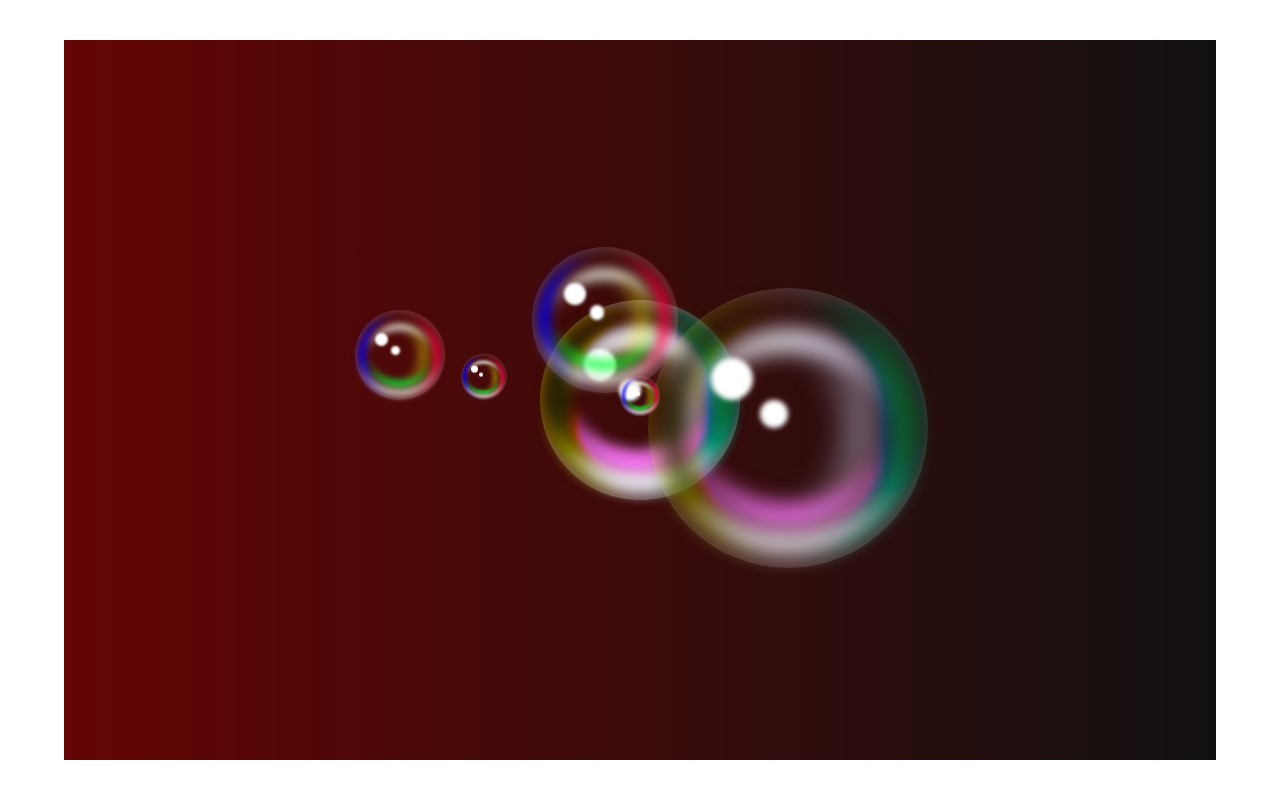
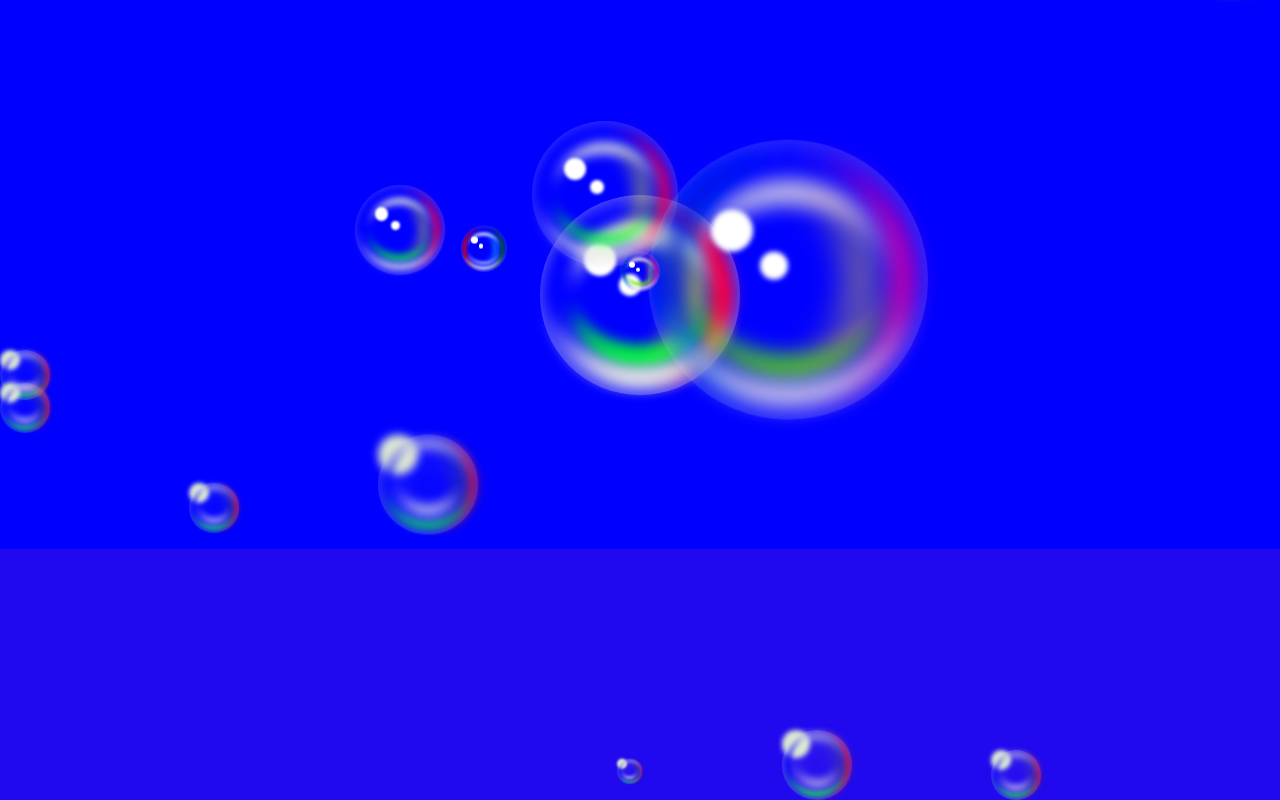
Before and after one commit to Senwere/bubble-animation, a plain HTML site: page index.html in a window 1280 px wide. Drawn offline with Linux system fonts and the light colour scheme.

Commit message:
more bubles

```diff
--- a/index.html
+++ b/index.html
@@ -7,7 +7,7 @@
     <link rel="stylesheet" href="style.css">
 </head>
 <body>
-    <div class="contain">
+    <div class="bubles1">
     <div class="bubles">
         <span></span>
         <span></span>
@@ -64,5 +64,72 @@
         <span></span>
         <span></span>
     </div>
+</div>
+    <div class="fly1">
+    <div class="fly">
+            <span></span>
+            <span></span>
+            <span></span>
+            <span></span>
+            <span></span>
+            <span></span>
+        </div>
+        <div class="fly">
+            <span></span>
+            <span></span>
+            <span></span>
+            <span></span>
+            <span></span>
+            <span></span>
+        </div>
+        <div class="fly">
+            <span></span>
+            <span></span>
+            <span></span>
+            <span></span>
+            <span></span>
+            <span></span>
+        </div>
+        <div class="fly">
+            <span></span>
+            <span></span>
+            <span></span>
+            <span></span>
+            <span></span>
+            <span></span>
+        </div>
+        <div class="fly">
+            <span></span>
+            <span></span>
+            <span></span>
+            <span></span>
+            <span></span>
+            <span></span>
+        </div>
+        <div class="fly">
+            <span></span>
+            <span></span>
+            <span></span>
+            <span></span>
+            <span></span>
+            <span></span>
+        </div>
+        <div class="fly">
+            <span></span>
+            <span></span>
+            <span></span>
+            <span></span>
+            <span></span>
+            <span></span>
+        </div>
+        <div class="fly">
+            <span></span>
+            <span></span>
+            <span></span>
+            <span></span>
+            <span></span>
+            <span></span>
+        </div>
+    </div>
 </body>
 </html>
--- a/style.css
+++ b/style.css
@@ -6,28 +6,39 @@
 body{
 
     display: flex;
-    justify-content: center;
-    align-items: center;
-    min-height: 100vh;
+    flex-direction: column;
+    justify-content: space-between;
+    height: 100vh;
     /* background-color: rgba(0, 0, 0, 0.963); */
 }
-.contain{
-    animation: animate2 10s;
-    animation-timing-function: ease-in-out;
-    animation-iteration-count: infinite;
-    min-width: 90vw;
+.bubles1{
     display: flex;
-    height: 90vh;
+    height: 70vh;
+    width: 100vw;
+    margin-bottom:0px;
+    background-color: blue;
     justify-content: center;
     align-items: center;
 }
+.fly1{
+    display: flex;
+    /* position:absolute; */
+    justify-content: space-between;
+    background-color: rgb(32, 9, 239);
+    overflow: visible;
+    width: 100vw;
+    height: 32vh;
+    align-items: last baseline;
+
+}
+/*  */
 .bubles{
     position: absolute;
     width: 200px;
     height: 200px;
     border-radius: 50%;
     box-shadow: inset 0 0 25px rgba(247, 244, 244, 0.277);
-    animation: animate 4s;
+    animation: animate 5s;
     animation-timing-function: ease-in-out;
     animation-iteration-count: infinite;
 }
@@ -106,6 +117,8 @@ body{
         background: linear-gradient(to right, rgba(255, 0, 0, 0.607),rgba(0, 0, 255, 0.584));
     }
 }
+
+
 .bubles::before
 {
     content: '';
@@ -172,3 +185,174 @@ body{
     filter: blur(8px);
     transform: rotate(360deg);
 }
+
+
+
+
+
+
+.fly{
+    position: absolute;
+    width: 50px;
+    height: 50px;
+    border-radius: 50%;
+    box-shadow: inset 0 0 25px rgba(247, 244, 244, 0.277);
+    animation: animate3 20s;
+    animation-timing-function: ease-in-out;
+    animation-iteration-count: infinite;
+}
+.fly::before
+{
+    content: '';
+
+    position:absolute;
+    justify-content: baseline;
+    width:20px;
+    height:20px ;
+    border-radius: 50%;
+    background: rgb(220, 232, 210);
+    /* z-index: 10; */
+    filter: blur(2px);
+
+}
+.fly::after
+{
+    content: '';
+
+    position: relative;
+    /* display: flex; */
+    /* justify-content: baseline; */
+    width: 5px;
+    height:5px ;
+    border-radius: 50%;
+    background: rgb(241, 234, 234);
+    /* z-index: 10; */
+    filter: blur(2px);
+
+}
+.fly:nth-child(2)
+{   /*display: flex; */
+    /* background: red; */
+        position: relative;
+        /* left: -10px; */
+        /* top: -120px; */
+        z-index: 20;
+        animation-delay: 1s;
+
+    }
+    .fly:nth-child(3)
+    {
+        /* background-color: rgba(247, 151, 7, 0.767); */
+            position: relative;
+            /* zoom:0.45; */
+            /* left: -10px;
+            top: -120px; */
+            z-index: 20;
+            animation-delay: 2s;
+
+        }
+        .fly:nth-child(4)
+        {
+            /*display: flex;*/
+            /* background: blue; */
+                position: relative;
+                zoom:2;
+                /* left: -10px;
+                top: -120px; */
+                z-index: 20;
+                animation-delay: 3s;
+
+            }
+            .fly:nth-child(5)
+            {
+                    position: relative;
+                    zoom:0.5;
+                    /* left: -10px;
+                    top: -120px; */
+                    z-index: 20;
+                    animation-delay: 4s;
+
+                }
+                .fly:nth-child(6)
+            {
+                    position: relative;
+                    zoom:1.4;
+                    /* left: -10px;
+                    top: -120px; */
+                    z-index: 20;
+                    animation-delay: 6s;
+
+                }
+                .fly:nth-child(7)
+            {
+                    position: relative;
+                    zoom:0;
+                    /* left: -10px;
+                    top: -120px; */
+                    z-index: 20;
+                    animation-delay: 8s;
+
+                }
+                .fly:nth-child(8)
+            {
+                    position: relative;
+                    zoom:2;
+                    /* left: -10px;
+                    top: -120px; */
+                    z-index: 20;
+
+                }
+.fly span{
+    position: absolute;
+    border-radius: 50%;
+}
+.fly span:nth-child(1){
+    inset: 3px;
+    border-left: 3px solid blue;
+    filter: blur(2px);
+}
+.fly span:nth-child(2){
+    inset: 1px;
+    border-right: 3px solid rgb(255, 0, 64);
+    filter: blur(2px);
+}
+.fly span:nth-child(3){
+    inset: 3px;
+    border-bottom: 3px solid rgb(0, 255, 55);
+    filter: blur(2px);
+}
+
+.fly span:nth-child(4){
+    inset: 3px;
+    border-top: 3px solid rgb(235, 235, 225);
+    filter: blur(3px);
+}
+
+.fly span:nth-child(5){
+    inset: 4px;
+    border-right: 4px solid rgba(64, 64, 7, 0.721);
+    filter: blur(5px);
+
+}
+.fly span:nth-child(6){
+    inset: 10px;
+    border-bottom: 4px solid rgb(235, 235, 225);
+    filter: blur(3px);
+    }
+@keyframes animate3 {
+    0% {
+       transform: translateY(0vh);
+    }
+    25% {
+        transform: translateY(-50vh);
+
+    }
+    50%{
+        transform: translateY(0vh);
+        filter: hue-rotate(-360);
+    }
+    100%{
+        transform: translateY(-100vh);
+
+    }
+}
```
